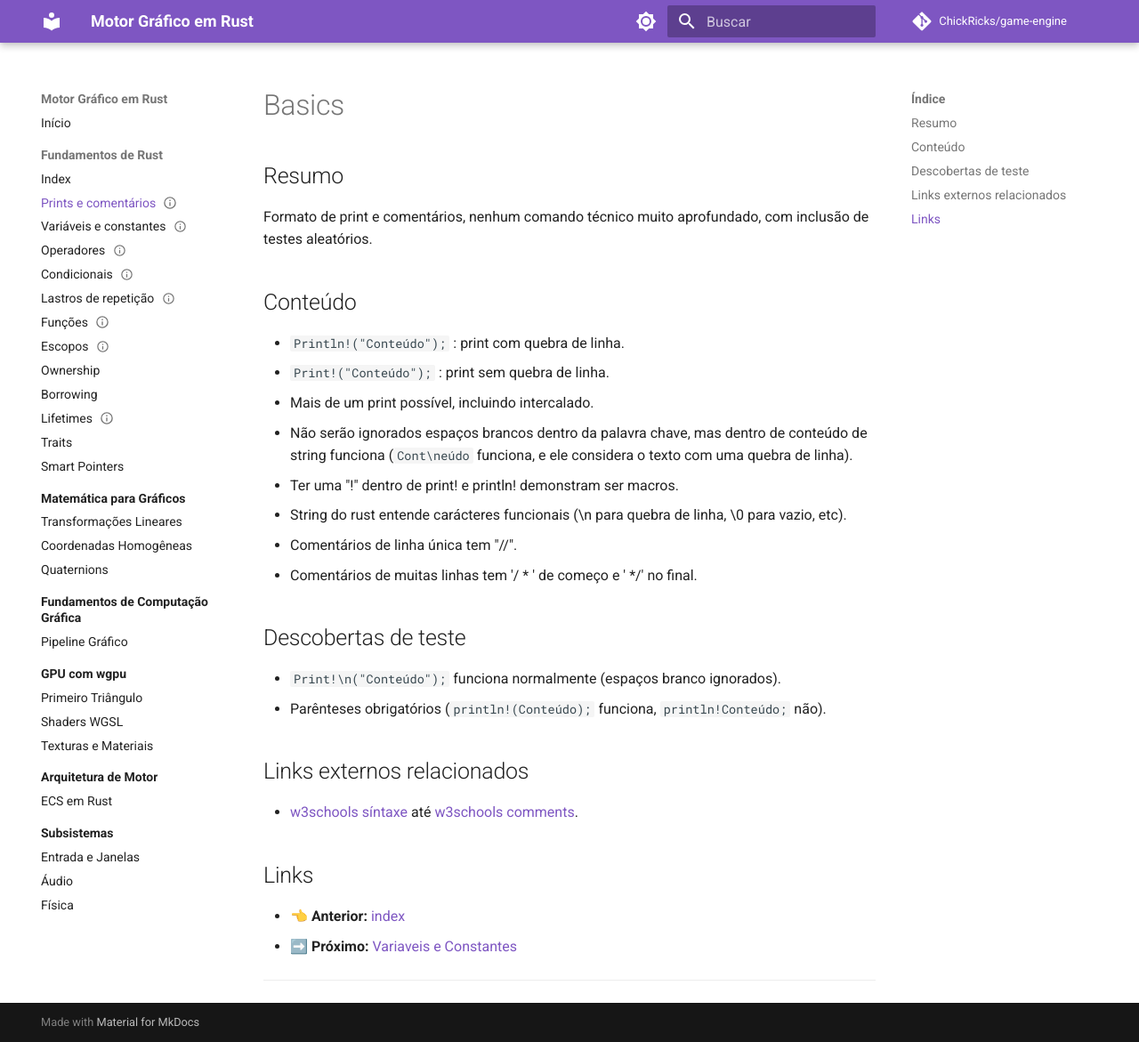
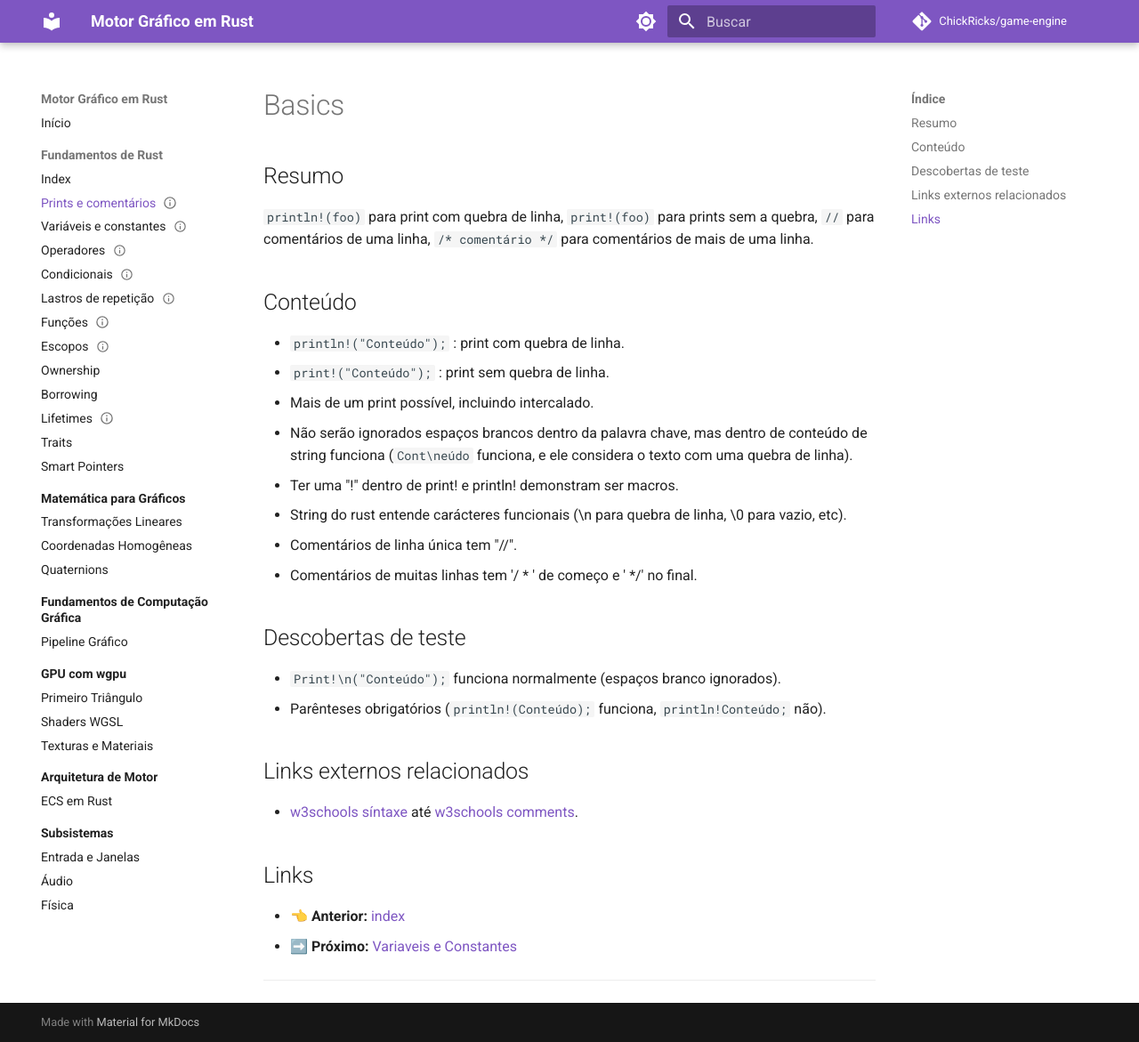
Before and after one commit to ChickRicks/game-engine, an MkDocs documentation site: the page built from docs/1-fundamentos-rust/1-Prints-e-comentarios.md, in a window 1280 px wide and 1171 px high. Shown: the whole window at 89% size. Built offline with MkDocs 1.6.1 and Material for MkDocs 9.7.7, drawn with Linux system fonts in a browser that asks for light colours; comment, search, counter and statistics services are not loaded.

Commit message:
vault backup: 2026-11-02 01:25:30

```diff
--- a/docs/1-fundamentos-rust/1-Prints-e-comentarios.md
+++ b/docs/1-fundamentos-rust/1-Prints-e-comentarios.md
@@ -8,11 +8,11 @@ autor: ChickRicks
 
 ## Resumo
 
-Formato de print e comentários, nenhum comando técnico muito aprofundado, com inclusão de testes aleatórios.
+`println!(foo)` para print com quebra de linha, `print!(foo)` para prints sem a quebra, `//` para comentários de uma linha, `/* comentário */` para comentários de mais de uma linha.
 ## Conteúdo
 
-- `Println!("Conteúdo");` : print com quebra de linha.
-- `Print!("Conteúdo");` : print sem quebra de linha.
+- `println!("Conteúdo");` : print com quebra de linha.
+- `print!("Conteúdo");` : print sem quebra de linha.
 - Mais de um print possível, incluindo intercalado.
 - Não serão ignorados espaços brancos dentro da palavra chave, mas dentro de conteúdo de string funciona (`Cont\neúdo` funciona, e ele considera o texto com uma quebra de linha).
 - Ter uma "!" dentro de print! e println! demonstram ser macros.
```
Also changed, not shown: docs/1-fundamentos-rust/2-Variaveis-e-constantes.md (+3 -3 lines), docs/1-fundamentos-rust/7-Escopo.md (+1 -1 lines), docs/1-fundamentos-rust/8-Strings.md (added, +31 -0 lines), 1 other file.
